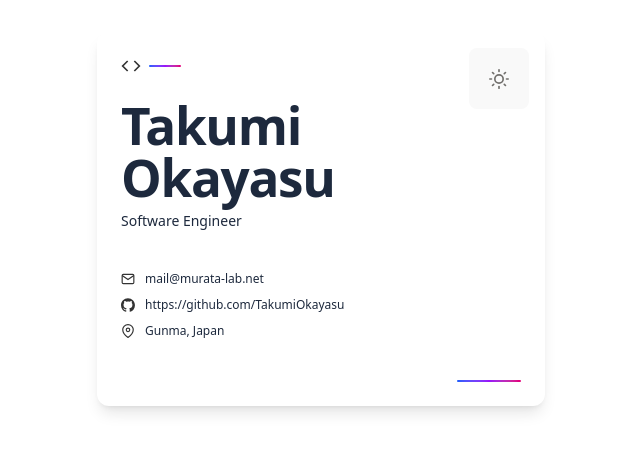
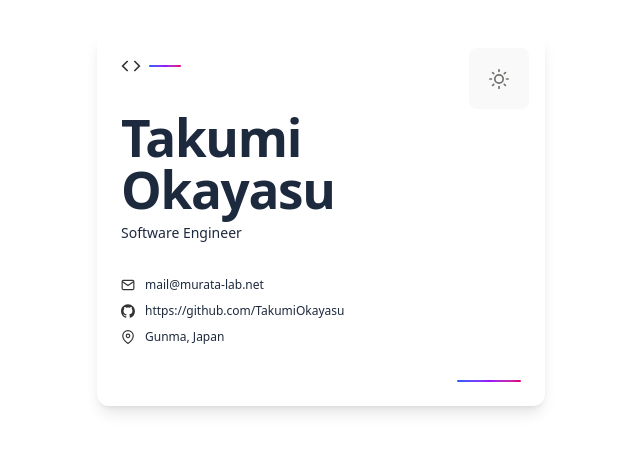
Before and after one commit to TakumiOkayasu/BusinessCard, a React (Vite) app: page / in a window 1280 px wide. Shown: the part 181-632 px from the top of the page, without its empty margins (319-959 px from the left). Built offline with nearby package versions, Linux system fonts and the light colour scheme.

Commit message:
fix: margine

```diff
--- a/src/components/HeaderSection.tsx
+++ b/src/components/HeaderSection.tsx
@@ -13,7 +13,7 @@ const HeaderSection: React.FC<HeaderSectionProps> = ({ name, position }) => {
           <img src="/data/code-icon.svg" alt="Code icon" className="w-5 h-5 brightness-0 saturate-100 invert-[20%] dark:invert-[100%]" />
           <div className="w-8 h-0.5 bg-gradient-to-r from-blue-600 via-purple-600 to-pink-600 rounded-full" />
         </div>
-        <h1 className="text-xl font-bold text-slate-800 -tracking-wide mb-1 mt-1 dark:text-white">
+        <h1 className="text-xl font-bold text-slate-800 -tracking-wide mb-1 mt-4 dark:text-white">
           {name}
         </h1>
         {position && (
```
